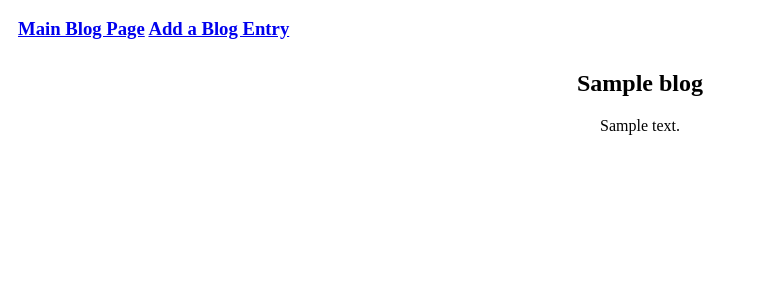
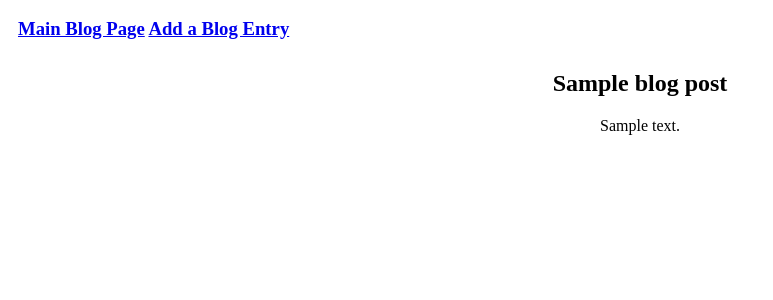
Before and after one commit to earl-gadel/blogz, a Flask app: template templates/blog-entry.html in a window 1280 px wide. Shown: the top 300 px of the page, without its empty margins (0-773 px from the left). Run offline with Flask 2, Linux system fonts and the light colour scheme; the template is opened without the code that fills it: most values are stand-ins (such as "Sample title", 1, 10 or a date in 2020); data that the repository does not hold is empty.

Commit message:
almost done, need to pass the new post ID to /blog?query

```diff
--- a/main.py
+++ b/main.py
@@ -26,7 +26,8 @@ def index():
 
 @app.route('/blog', methods=['POST', 'GET'])
 def blog():
-    blog_post = Blog.query.all()
+    blog_id = request.args.get('id')
+    blog_post = Blog.query.get(blog_id)
 
     return render_template('blog-entry.html',title="Blog Post", blog_post=blog_post)
 
@@ -47,7 +48,8 @@ def new_post():
             new_blog = Blog(blog_title, blog_body)
             db.session.add(new_blog)
             db.session.commit()
-            return redirect("/")
+            blog_id = Blog.query.get(new_blog.id)
+            return redirect("/blog?id={}".format(blog_id))
 
         return render_template('add-entry.html', title="Create New Post",
                            error_title=error_title, error_body=error_body,
--- a/templates/add-entry.html
+++ b/templates/add-entry.html
@@ -10,11 +10,13 @@
             <span class="error">{{error_title}}</span>
             <input type="hidden" value='Add Title' />
         </label>
+        <br>
         <label>
             Your new blog:
             <textarea class="box" type="text" name="body" form="blog">{{blog_body}}</textarea>
             <span class="error">{{error_body}}</span>
         </label>
+        <br>
             <input type="submit" value="Add Entry" />
     </form>
 
--- a/templates/blog-entry.html
+++ b/templates/blog-entry.html
@@ -2,7 +2,7 @@
 
 {% block content %}
 
-    <h2 class="center-text">{{blog.title}}</h2>
-    <p class="center-text">{{blog.body}}</p>
+    <h2 class="center-text">{{blog_post.title}}</h2>
+    <p class="center-text">{{blog_post.body}}</p>
 
 {% endblock %}
--- a/templates/build-a-blog.html
+++ b/templates/build-a-blog.html
@@ -6,7 +6,7 @@
 
     {% if blog_posts|length == 0 %}
 
-    <p>No tasks yet</p>
+    <p>No blogs yet</p>
 
     {% endif %}
 
@@ -14,7 +14,7 @@
 
     <ul>
         {% for post in blog_posts %}
-        <h2>{{post.title}}</h2>
+        <h2><a href="/blog?id={{post.id}}" name="id">{{post.title}}</a></h2>
         <p>{{post.body}}</p>
         <hr />
         {% endfor %}
```
